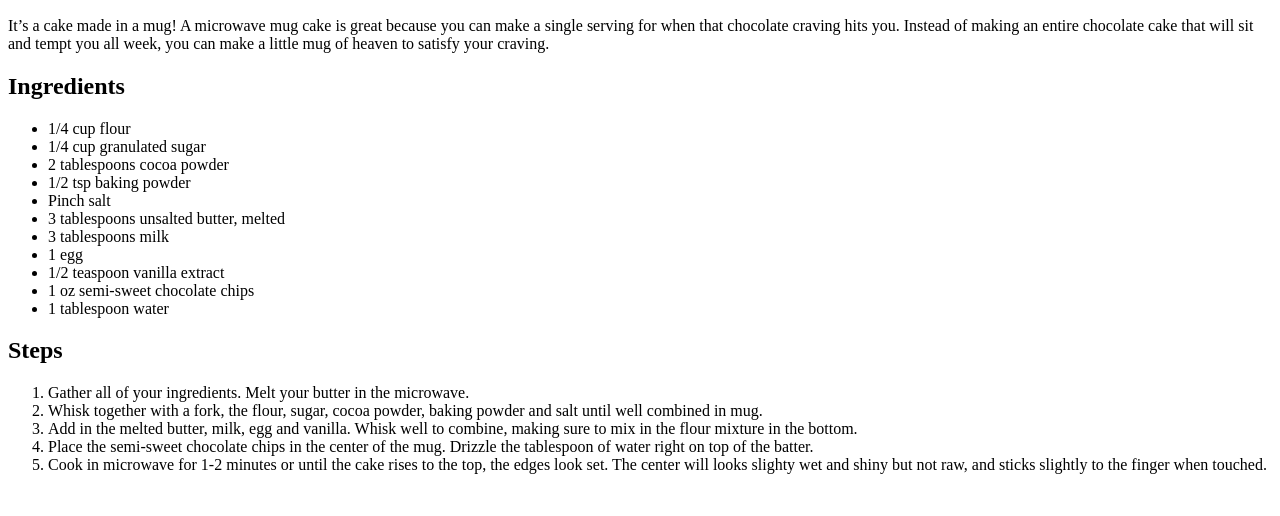
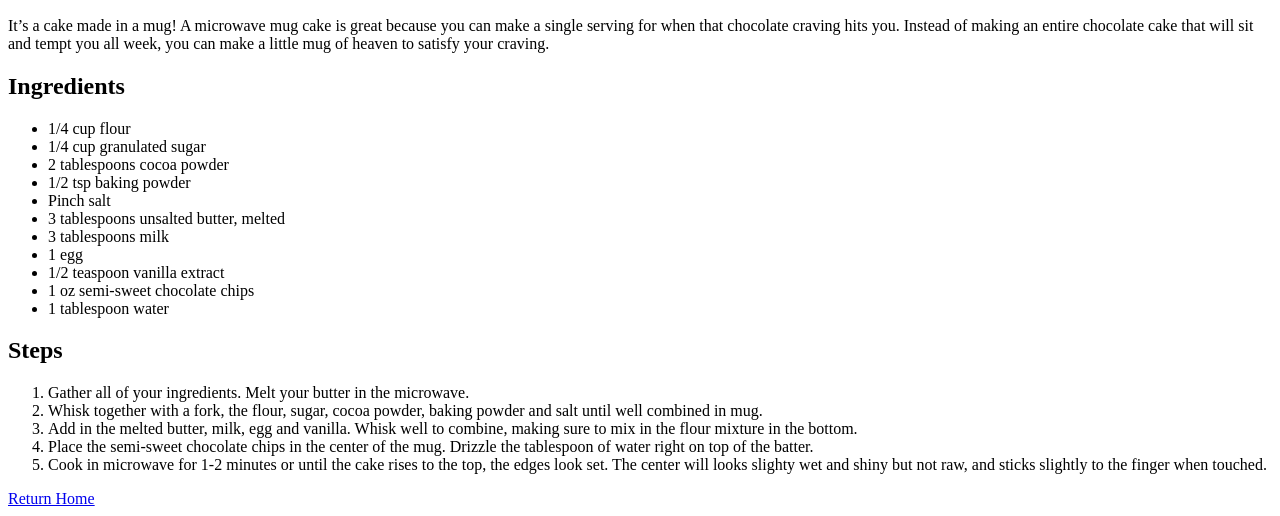
Before and after one commit to Frosteux/odin-recipes, a plain HTML site: page lavamug.html in a window 1280 px wide. Shown: the part 465-981 px from the top of the page. Before the commit the page ends 955 px from the top, so only its background shows below. Drawn offline with Linux system fonts and the light colour scheme.

Commit message:
Return Home added to recipe

```diff
--- a/lavamug.html
+++ b/lavamug.html
@@ -32,5 +32,6 @@
         <li>Place the semi-sweet chocolate chips in the center of the mug. Drizzle the tablespoon of water right on top of the batter.</li>
         <li>Cook in microwave for 1-2 minutes or until the cake rises to the top, the edges look set. The center will  looks slighty wet and shiny but not raw, and sticks slightly to the finger when touched.</li>
     </ol>
+    <a href="./index.html">Return Home</a>
 </body>
 </html>
```
